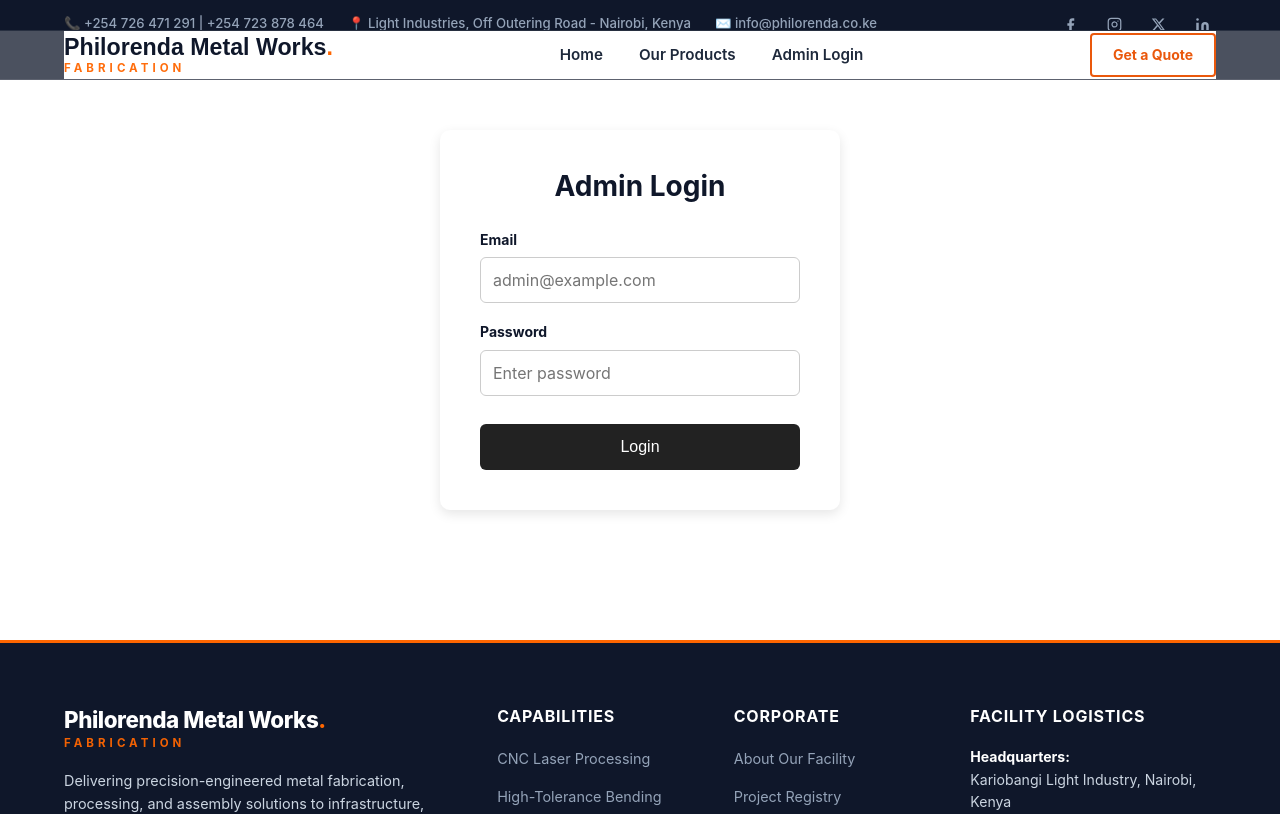
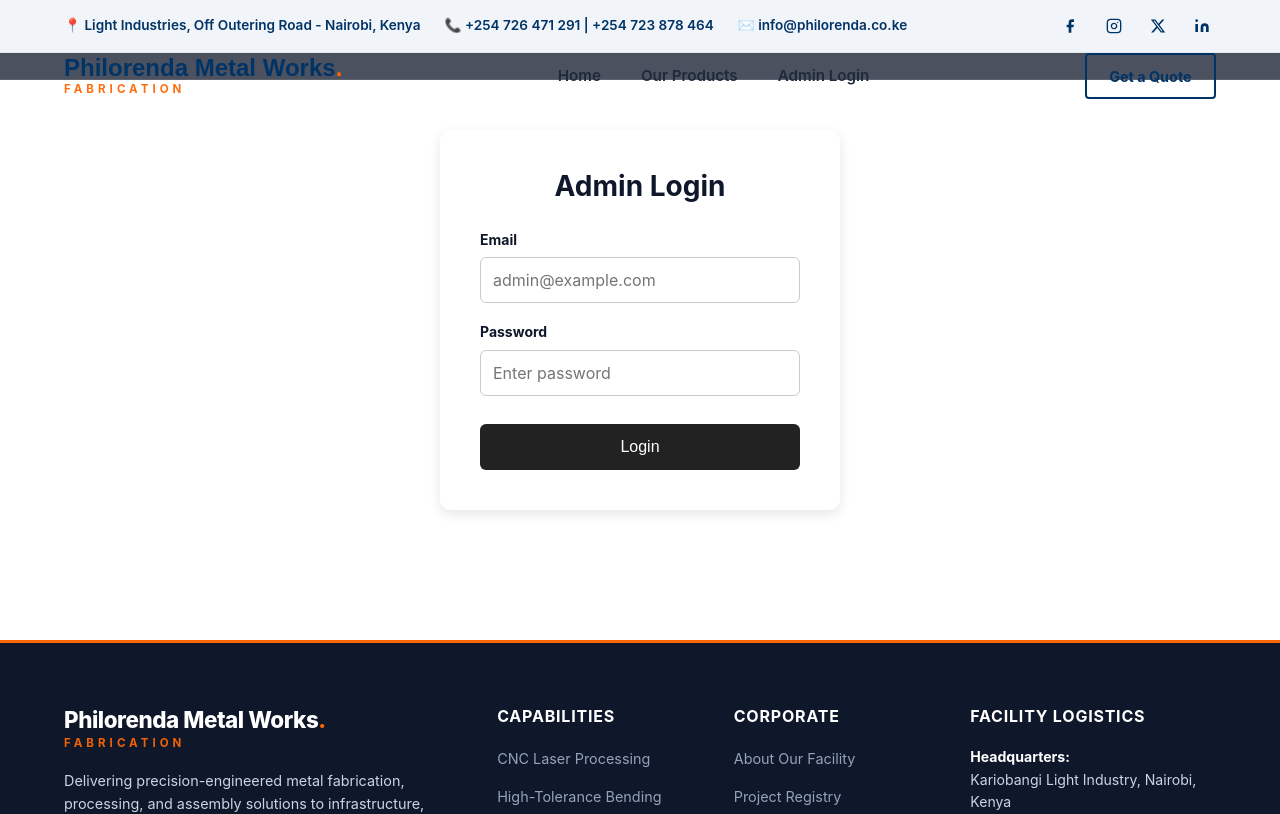
Before and after one commit to benniematiko/philoprefabfrontend, a React app: page /login in a window 1280 px wide. Shown: the top 814 px of the page. Built offline with nearby package versions, Linux system fonts and the light colour scheme; the HTML template or start-up script is replaced by a standard one.

Commit message:
Use Render API URL for items

```diff
--- a/src/components/navbar/Navbar.css
+++ b/src/components/navbar/Navbar.css
@@ -7,15 +7,16 @@
   left: 0;
   width: 100%;
   z-index: 1000;
-  background-color: #ffffff;
-  border-bottom: 1px solid #e2e8f0;
-  transition: box-shadow 0.3s ease, background-color 0.3s ease;
+  background: rgba(255, 255, 255, 0.95);
+  backdrop-filter: blur(8px);
+  transition: all 0.3s ease;
   display: flex;
   flex-direction: column;
   margin: 0;
   padding: 0;
 }
 
+/* Reset margins and paddings across header elements */
 .navbar *,
 .navbar *::before,
 .navbar *::after {
@@ -29,25 +30,22 @@
    ========================================== */
 .top-bar {
   width: 100%;
-  background-color: #0f172a;
-  border-bottom: 1px solid rgba(255, 255, 255, 0.1);
-  max-height: 50px;
-  opacity: 1;
-  overflow: hidden;
-  transition: max-height 0.3s cubic-bezier(0.4, 0, 0.2, 1), opacity 0.25s ease;
+  background-color: #f1f5f9;
+  border-bottom: 1px solid #e2e8f0;
+  transition: all 0.3s ease;
 }
 
 .top-bar-content {
   width: 90%;
   max-width: 1400px;
   margin: 0 auto;
-  padding: 10px 0;
+  padding: 12px 0;
   display: flex;
   justify-content: space-between;
   align-items: center;
-  font-size: 0.825rem;
-  font-weight: 500;
-  color: #94a3b8;
+  font-size: 0.85rem;
+  font-weight: 600;
+  color: #003366;
 }
 
 .top-bar-left,
@@ -57,6 +55,7 @@
   gap: 1.5rem;
 }
 
+/* Social Icons */
 .social-links {
   display: flex;
   align-items: center;
@@ -64,24 +63,25 @@
 }
 
 .social-links a {
-  color: #94a3b8;
+  color: #003366;
   display: inline-flex;
   align-items: center;
   justify-content: center;
   width: 28px;
   height: 28px;
   text-decoration: none !important;
+  border: none !important;
   transition: color 0.2s ease, transform 0.2s ease;
 }
 
 .social-links a:hover {
-  color: #ea580c;
+  color: #ff7b25;
   transform: translateY(-2px);
 }
 
 .social-links svg {
-  width: 15px;
-  height: 15px;
+  width: 16px;
+  height: 16px;
   flex-shrink: 0;
 }
 
@@ -92,47 +92,53 @@
   width: 90%;
   max-width: 1400px;
   margin: 0 auto;
-  height: 76px;
+  height: 80px;
   display: flex;
   justify-content: space-between;
   align-items: center;
-  background-color: #ffffff;
+  background-color: transparent;
   position: relative;
-  transition: height 0.3s ease;
 }
 
-.navbar-logo a {
+/* BRAND / LOGO */
+.navbar-logo a,
+.navbar-logo a:hover,
+.navbar-logo a:focus {
   text-decoration: none !important;
+  border: none !important;
+  outline: none !important;
+  box-shadow: none !important;
   display: flex;
   flex-direction: column;
   align-items: flex-start;
 }
 
 .logo-main-line {
-  font-family: 'Plus Jakarta Sans', sans-serif;
-  font-size: 1.45rem;
+  font-family: 'Space Grotesk', sans-serif;
+  font-size: 1.5rem;
   font-weight: 800;
-  color: #0f172a;
+  color: #003366;
   line-height: 1;
 }
 
 .accent-dot {
-  color: #ea580c;
+  color: #ff7b25;
 }
 
 .logo-subtext {
   font-size: 0.65rem;
   font-weight: 700;
   letter-spacing: 3px;
-  color: #64748b;
+  color: #0056b3;
   margin-top: 4px;
   line-height: 1;
   display: block;
 }
 
+/* DESKTOP NAV LINKS */
 .navbar-links {
   display: flex;
-  gap: 2.25rem;
+  gap: 2.5rem;
   align-items: center;
 }
 
@@ -147,7 +153,7 @@
 }
 
 .nav-item:hover {
-  color: #ea580c;
+  color: #0056b3;
 }
 
 .nav-item::after {
@@ -157,7 +163,7 @@
   left: 0;
   width: 0;
   height: 2px;
-  background-color: #ea580c;
+  background-color: #ff7b25;
   transition: width 0.3s ease;
 }
 
@@ -165,6 +171,7 @@
   width: 100%;
 }
 
+/* DESKTOP CTA BUTTON */
 .navbar-actions {
   display: flex;
   align-items: center;
@@ -172,17 +179,17 @@
 
 .nav-cta-btn {
   text-decoration: none !important;
-  color: #ea580c;
-  border: 2px solid #ea580c;
-  padding: 0.55rem 1.3rem;
+  color: #003366;
+  border: 2px solid #003366;
+  padding: 0.6rem 1.4rem;
   font-weight: 700;
-  font-size: 0.875rem;
+  font-size: 0.9rem;
   border-radius: 4px;
-  transition: all 0.25s ease;
+  transition: all 0.3s ease;
 }
 
 .nav-cta-btn:hover {
-  background-color: #ea580c;
+  background-color: #003366;
   color: #ffffff;
 }
 
@@ -213,7 +220,7 @@
   display: block;
   width: 26px;
   height: 2.5px;
-  background-color: #0f172a;
+  background-color: #003366;
   border-radius: 2px;
   transition: transform 0.3s cubic-bezier(0.4, 0, 0.2, 1), opacity 0.2s ease;
   transform-origin: center;
@@ -223,16 +230,11 @@
    5. SCROLL STATE
    ========================================== */
 .navbar-scrolled .top-bar {
-  max-height: 0;
-  opacity: 0;
+  display: none;
 }
 
 .navbar-scrolled {
   box-shadow: 0 4px 20px rgba(0, 0, 0, 0.08);
-}
-
-.navbar-scrolled .navbar-container {
-  height: 68px;
 }
 
 /* BACKDROP OVERLAY */
@@ -242,8 +244,7 @@
   left: 0;
   width: 100vw;
   height: 100vh;
-  background: rgba(15, 23, 42, 0.5);
-  backdrop-filter: blur(4px);
+  background: rgba(0, 0, 0, 0.4);
   z-index: 9999;
 }
 
@@ -257,7 +258,7 @@
 
   .top-bar-content {
     justify-content: center;
-    padding: 8px 0;
+    padding: 10px 0;
   }
 
   .navbar-actions {
@@ -268,19 +269,19 @@
     display: flex;
   }
 
+  /* Slide-In Drawer */
   .navbar-links {
     position: fixed;
     top: 0;
     right: 0;
     width: 80%;
-    max-width: 320px;
     height: 100vh;
     background: #ffffff;
     flex-direction: column;
     justify-content: center;
     align-items: center;
-    gap: 2rem;
-    box-shadow: -8px 0 30px rgba(0, 0, 0, 0.15);
+    gap: 2.5rem;
+    box-shadow: -8px 0 30px rgba(0, 0, 0, 0.25);
     z-index: 10000;
     transform: translateX(100%);
     transition: transform 0.35s cubic-bezier(0.4, 0, 0.2, 1);
@@ -292,24 +293,25 @@
   }
 
   .nav-item {
-    font-size: 1.15rem;
-    color: #0f172a;
+    font-size: 1.25rem;
+    color: #003366;
   }
 
   .nav-cta-mobile {
     display: block;
     width: 100%;
-    max-width: 220px;
+    max-width: 240px;
     text-align: center;
-    background: #ea580c;
+    background: #ff7b25;
     color: #ffffff;
-    padding: 0.85rem;
+    padding: 1rem;
     text-decoration: none !important;
     font-weight: 700;
     border-radius: 4px;
     margin-top: 1rem;
   }
 
+  /* Hamburger → X animation */
   .hamburger.toggle .line1 {
     transform: translateY(8.5px) rotate(45deg);
   }
--- a/src/components/navbar/Navbar.jsx
+++ b/src/components/navbar/Navbar.jsx
@@ -1,55 +1,39 @@
-import React, { useState, useEffect, useRef, useLayoutEffect } from 'react';
+import React, { useState, useEffect } from 'react';
 import { Link } from 'react-router-dom';
 import './Navbar.css';
 
 const Navbar = () => {
   const [isMobileMenuOpen, setIsMobileMenuOpen] = useState(false);
   const [isScrolled, setIsScrolled] = useState(false);
-  const navRef = useRef(null);
-
-  // Dynamically calculate actual rendered navbar height and set CSS variable
-  const updateNavbarHeight = () => {
-    if (navRef.current) {
-      const height = navRef.current.getBoundingClientRect().height;
-      document.documentElement.style.setProperty('--navbar-height', `${height}px`);
-    }
-  };
-
-  useLayoutEffect(() => {
-    updateNavbarHeight();
-    window.addEventListener('resize', updateNavbarHeight);
-    return () => window.removeEventListener('resize', updateNavbarHeight);
-  }, []);
 
   useEffect(() => {
     const handleScroll = () => {
-      const scrolled = window.scrollY > 40;
-      setIsScrolled(scrolled);
+      if (window.scrollY > 50) {
+        setIsScrolled(true);
+      } else {
+        setIsScrolled(false);
+      }
     };
-
-    window.addEventListener('scroll', handleScroll, { passive: true });
+    window.addEventListener('scroll', handleScroll);
     return () => window.removeEventListener('scroll', handleScroll);
   }, []);
 
-  // Recalculate height whenever scroll state changes (e.g., top-bar hide/show)
-  useEffect(() => {
-    updateNavbarHeight();
-  }, [isScrolled]);
+  const toggleMobileMenu = () => {
+    setIsMobileMenuOpen(!isMobileMenuOpen);
+  };
 
-  const toggleMobileMenu = () => setIsMobileMenuOpen((prev) => !prev);
-  const closeMobileMenu = () => setIsMobileMenuOpen(false);
+  const closeMobileMenu = () => {
+    setIsMobileMenuOpen(false);
+  };
 
   return (
-    <header
-      ref={navRef}
-      className={`navbar ${isScrolled ? 'navbar-scrolled' : ''}`}
-    >
+    <header className={`navbar ${isScrolled ? 'navbar-scrolled' : ''}`}>
       {/* ROW 1: TOP INFO BAR */}
       <div className="top-bar">
         <div className="top-bar-content">
           <div className="top-bar-left">
+            <span>📍 Light Industries, Off Outering Road - Nairobi, Kenya</span>
             <span>📞 +254 726 471 291 | +254 723 878 464</span>
-            <span>📍 Light Industries, Off Outering Road - Nairobi, Kenya</span>
             <span>✉️ info@philorenda.co.ke</span>
           </div>
           <div className="top-bar-right">
@@ -111,7 +95,7 @@ const Navbar = () => {
         </div>
       </div>
 
-      {/* ROW 2: MAIN NAVIGATION CONTAINER */}
+      {/* ROW 2: MAIN NAVIGATION */}
       <div className="navbar-container">
         {/* Brand / Logo */}
         <div className="navbar-logo">
@@ -123,12 +107,12 @@ const Navbar = () => {
           </Link>
         </div>
 
-        {/* Backdrop Overlay */}
+        {/* Dim Overlay when Drawer is open */}
         {isMobileMenuOpen && (
           <div className="menu-backdrop" onClick={closeMobileMenu}></div>
         )}
 
-        {/* Navigation Drawer */}
+        {/* Sliding Navigation Drawer */}
         <div className={`navbar-links ${isMobileMenuOpen ? 'active' : ''}`}>
           <Link to="/" className="nav-item" onClick={closeMobileMenu}>
             Home
@@ -151,7 +135,7 @@ const Navbar = () => {
           </Link>
         </div>
 
-        {/* Hamburger Toggle Button */}
+        {/* Hamburger / Cross Button */}
         <button
           className={`hamburger ${isMobileMenuOpen ? 'toggle' : ''}`}
           onClick={toggleMobileMenu}
```
